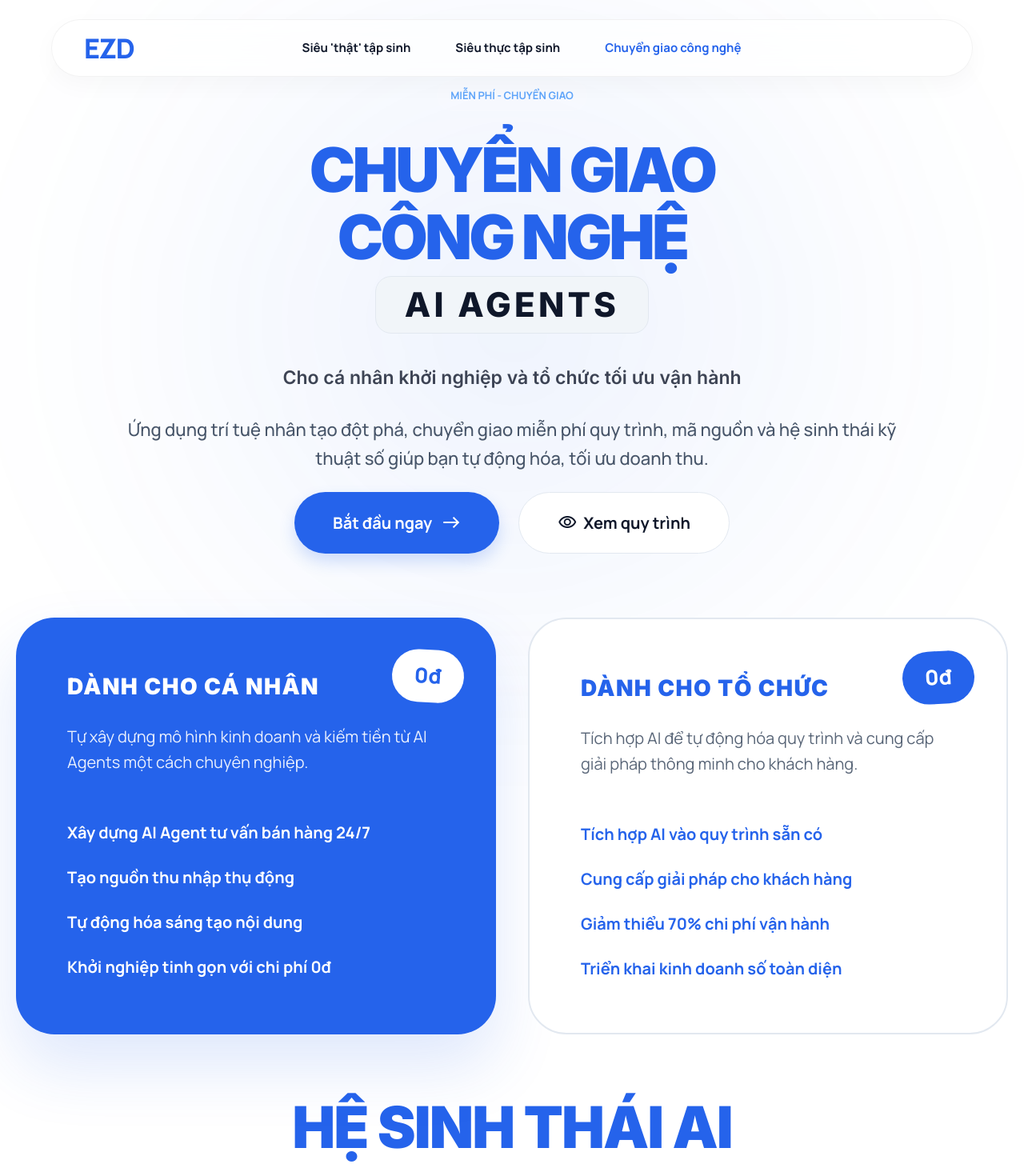
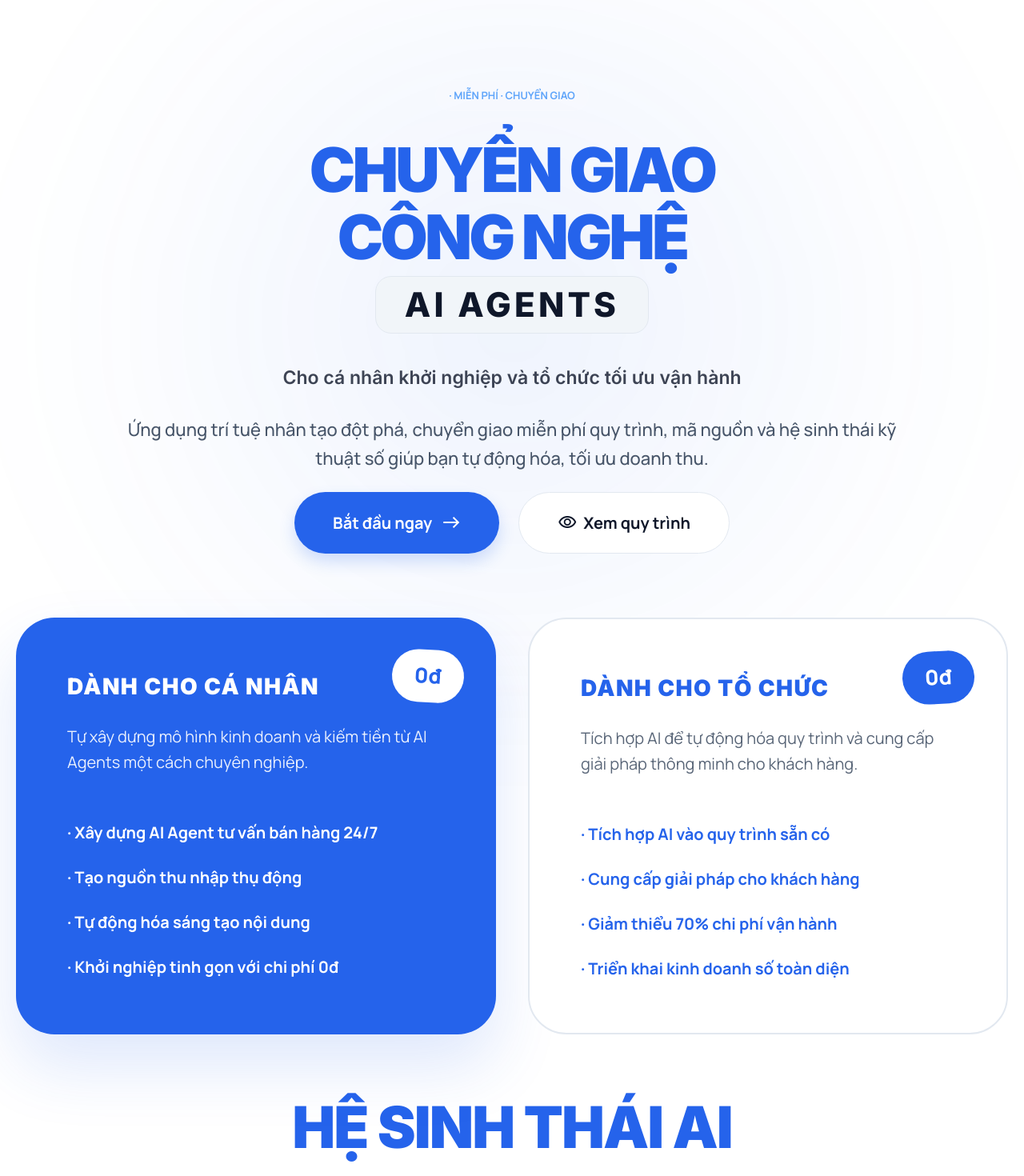
Before and after one commit to ezdproduct/EZDwebsite, a Next.js app: page /ai-agents in a window 1280 px wide. Shown: the top 1470 px of the page at 80% size. Built offline with nearby package versions, Linux system fonts and the light colour scheme; a web font is replaced by a local one.

Commit message:
Remove Navbar from all pages as requested

```diff
--- a/app/about/page.tsx
+++ b/app/about/page.tsx
@@ -5,8 +5,6 @@ import Link from 'next/link';
 export default function AboutPage() {
     return (
         <main className={styles.main}>
-            <Navbar />
-
             {/* Hero Section */}
             <section className={styles.aboutHero}>
                 <div className={styles.container}>
--- a/app/ai-agents/page.tsx
+++ b/app/ai-agents/page.tsx
@@ -198,14 +198,12 @@ function CatalogTabs() {
 export default function AiAgents() {
     return (
         <div className={styles.page}>
-            <Navbar />
-
             <div className={styles.bgAura}></div>
 
             <main className={`${styles.main} fade-in`}>
                 <section className={styles.hero}>
                     <div className="badge">
-                        MIỄN PHÍ - CHUYỂN GIAO
+                        · MIỄN PHÍ · CHUYỂN GIAO
                     </div>
 
                     <h1 className={styles.massiveHeading}>
@@ -245,10 +243,10 @@ export default function AiAgents() {
                         <h2>DÀNH CHO CÁ NHÂN</h2>
                         <p>Tự xây dựng mô hình kinh doanh và kiếm tiền từ AI Agents một cách chuyên nghiệp.</p>
                         <ul className={styles.featureList}>
-                            <li className={styles.featureItem}>Xây dựng AI Agent tư vấn bán hàng 24/7</li>
-                            <li className={styles.featureItem}>Tạo nguồn thu nhập thụ động</li>
-                            <li className={styles.featureItem}>Tự động hóa sáng tạo nội dung</li>
-                            <li className={styles.featureItem}>Khởi nghiệp tinh gọn với chi phí 0đ</li>
+                            <li className={styles.featureItem}>· Xây dựng AI Agent tư vấn bán hàng 24/7</li>
+                            <li className={styles.featureItem}>· Tạo nguồn thu nhập thụ động</li>
+                            <li className={styles.featureItem}>· Tự động hóa sáng tạo nội dung</li>
+                            <li className={styles.featureItem}>· Khởi nghiệp tinh gọn với chi phí 0đ</li>
                         </ul>
                     </div>
 
@@ -257,10 +255,10 @@ export default function AiAgents() {
                         <h2>DÀNH CHO TỔ CHỨC</h2>
                         <p>Tích hợp AI để tự động hóa quy trình và cung cấp giải pháp thông minh cho khách hàng.</p>
                         <ul className={styles.featureList}>
-                            <li className={styles.featureItem}>Tích hợp AI vào quy trình sẵn có</li>
-                            <li className={styles.featureItem}>Cung cấp giải pháp cho khách hàng</li>
-                            <li className={styles.featureItem}>Giảm thiểu 70% chi phí vận hành</li>
-                            <li className={styles.featureItem}>Triển khai kinh doanh số toàn diện</li>
+                            <li className={styles.featureItem}>· Tích hợp AI vào quy trình sẵn có</li>
+                            <li className={styles.featureItem}>· Cung cấp giải pháp cho khách hàng</li>
+                            <li className={styles.featureItem}>· Giảm thiểu 70% chi phí vận hành</li>
+                            <li className={styles.featureItem}>· Triển khai kinh doanh số toàn diện</li>
                         </ul>
                     </div>
                 </section>
@@ -274,7 +272,7 @@ export default function AiAgents() {
 
                 <section className={`${styles.securitySection} fade-in`}>
                     <div className="badge" style={{ marginBottom: '24px' }}>
-                        Cam kết - Bảo mật - Minh bạch
+                        Cam kết · Bảo mật · Minh bạch
                     </div>
                     <h2 className={styles.secTitle}>
                         Vận hành có <span className="text-gradient">trách nhiệm</span>
@@ -283,12 +281,12 @@ export default function AiAgents() {
                     <div className={styles.securityGrid}>
                         <div className={`${styles.securityCard} ${styles.blueCard}`}>
                             <h3>BẢO MẬT DỮ LIỆU</h3>
-                            <p>Mã hóa đầu cuối AES-256 | On-premise LLMs | Không chia sẻ dữ liệu huấn luyện.</p>
+                            <p>Mã hóa đầu cuối AES-256 · On-premise LLMs · Không chia sẻ dữ liệu huấn luyện.</p>
                             <ul className={styles.featureList}>
-                                <li className={styles.featureItem}>Dữ liệu thuộc quyền sở hữu của bạn 100%</li>
-                                <li className={styles.featureItem}>Tùy chọn triển khai offline hoàn toàn</li>
-                                <li className={styles.featureItem}>Kiểm soát truy cập phân quyền chi tiết</li>
-                                <li className={styles.featureItem}>Tuyệt đối không chia sẻ dữ liệu</li>
+                                <li className={styles.featureItem}>· Dữ liệu thuộc quyền sở hữu của bạn 100%</li>
+                                <li className={styles.featureItem}>· Tùy chọn triển khai offline hoàn toàn</li>
+                                <li className={styles.featureItem}>· Kiểm soát truy cập phân quyền chi tiết</li>
+                                <li className={styles.featureItem}>· Tuyệt đối không chia sẻ dữ liệu</li>
                             </ul>
                         </div>
 
@@ -296,10 +294,10 @@ export default function AiAgents() {
                             <h3>ĐẠO ĐỨC AI</h3>
                             <p>Minh bạch trong quyết định, loại bỏ thiên kiến, con người giám sát.</p>
                             <ul className={styles.featureList}>
-                                <li className={styles.featureItem}>Giải trình được các suy luận của AI</li>
-                                <li className={styles.featureItem}>Kiểm soát bias theo chuẩn quốc tế</li>
-                                <li className={styles.featureItem}>Human-in-the-loop cho tác vụ nhạy cảm</li>
-                                <li className={styles.featureItem}>Tuân thủ quy chuẩn đạo đức mở</li>
+                                <li className={styles.featureItem}>· Giải trình được các suy luận của AI</li>
+                                <li className={styles.featureItem}>· Kiểm soát bias theo chuẩn quốc tế</li>
+                                <li className={styles.featureItem}>· Human-in-the-loop cho tác vụ nhạy cảm</li>
+                                <li className={styles.featureItem}>· Tuân thủ quy chuẩn đạo đức mở</li>
                             </ul>
                         </div>
                     </div>
--- a/app/page.tsx
+++ b/app/page.tsx
@@ -6,7 +6,6 @@ import styles from "./page.module.css";
 export default function Home() {
   return (
     <main className={styles.main}>
-      <Navbar />
       <Hero />
       <ServiceAccordion />
     </main>
--- a/app/services/page.tsx
+++ b/app/services/page.tsx
@@ -41,6 +41,7 @@ export default function ServicesPage() {
             <main className={`${styles.main} fade-in`}>
                 <header className={styles.header}>
                     <div className="badge">
+                        <span className="badge-dot"></span>
                         HỆ SINH THÁI EZD
                     </div>
                     <h1 className={styles.title}>
--- a/app/sieu-that-tap-sinh/page.tsx
+++ b/app/sieu-that-tap-sinh/page.tsx
@@ -6,8 +6,6 @@ import styles from "./page.module.css";
 export default function SieuThatTapSinh() {
     return (
         <div className={styles.page}>
-            <Navbar />
-
             <section className={`${styles.hero} fade-in`}>
                 <div className={styles.heroBg}>
                     <div className={styles.blob1}></div>
--- a/app/sieu-thuc-tap-sinh/page.tsx
+++ b/app/sieu-thuc-tap-sinh/page.tsx
@@ -6,8 +6,6 @@ import styles from "./page.module.css";
 export default function SieuThucTapSinh() {
     return (
         <div className={styles.page}>
-            <Navbar />
-
             <main className={`${styles.main} fade-in`}>
                 {/* Hero Section */}
                 <section className={`${styles.hero} glass`}>
--- a/components/Features.tsx
+++ b/components/Features.tsx
@@ -51,6 +51,7 @@ export default function Features() {
             <div className="container">
                 <div className={styles.header}>
                     <div className="badge" style={{ marginBottom: '16px', background: 'rgba(37, 99, 235, 0.05)' }}>
+                        <span className="badge-dot"></span>
                         DANH MỤC GIẢI PHÁP AI
                     </div>
                     <h2 className={styles.title}>
--- a/components/Navbar.module.css
+++ b/components/Navbar.module.css
@@ -71,16 +71,11 @@
 }
 
 .links>a:hover,
+.links>a.active,
 .dropdownTrigger:hover {
     color: var(--primary);
-    background: transparent;
-    box-shadow: none;
-}
-
-.links>a.active {
-    color: var(--primary);
-    background: transparent;
-    box-shadow: none;
+    background: white;
+    box-shadow: 0 4px 12px rgba(0, 0, 0, 0.05);
 }
 
 .dropdown {
```
